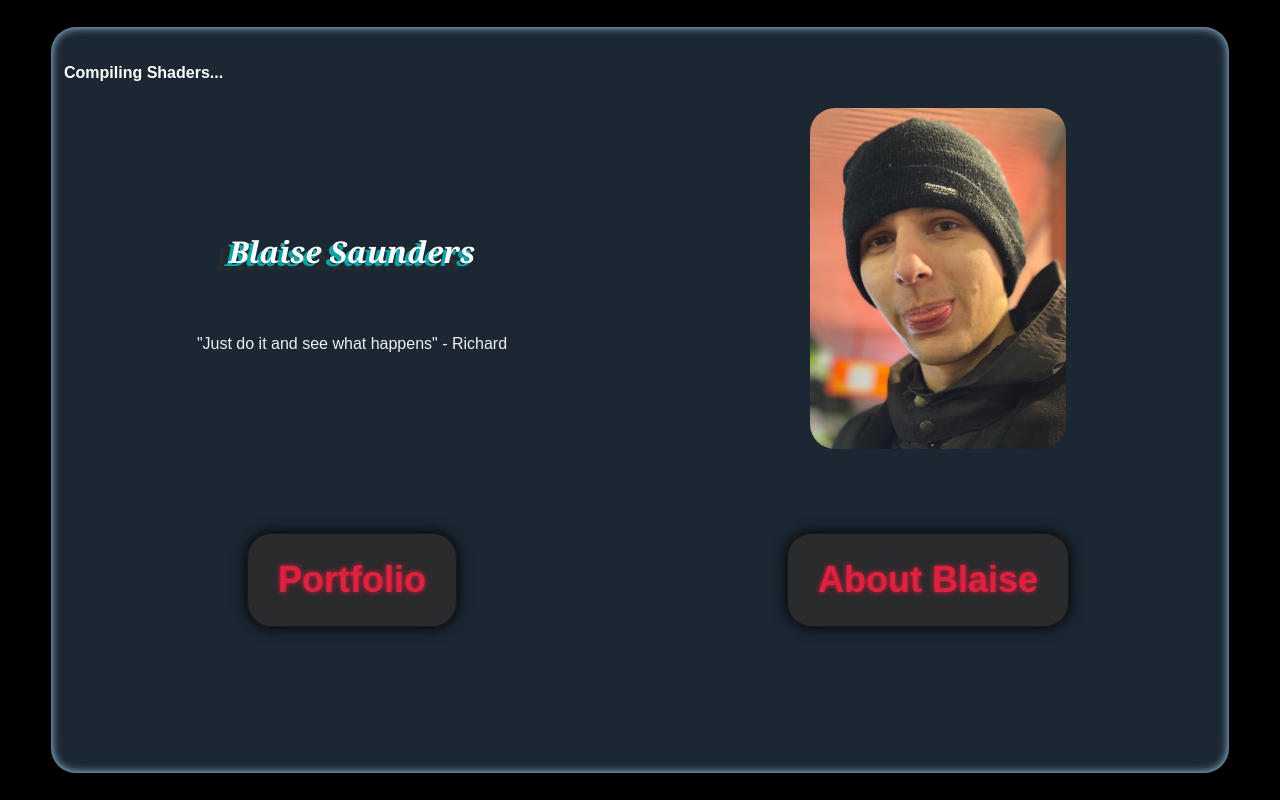
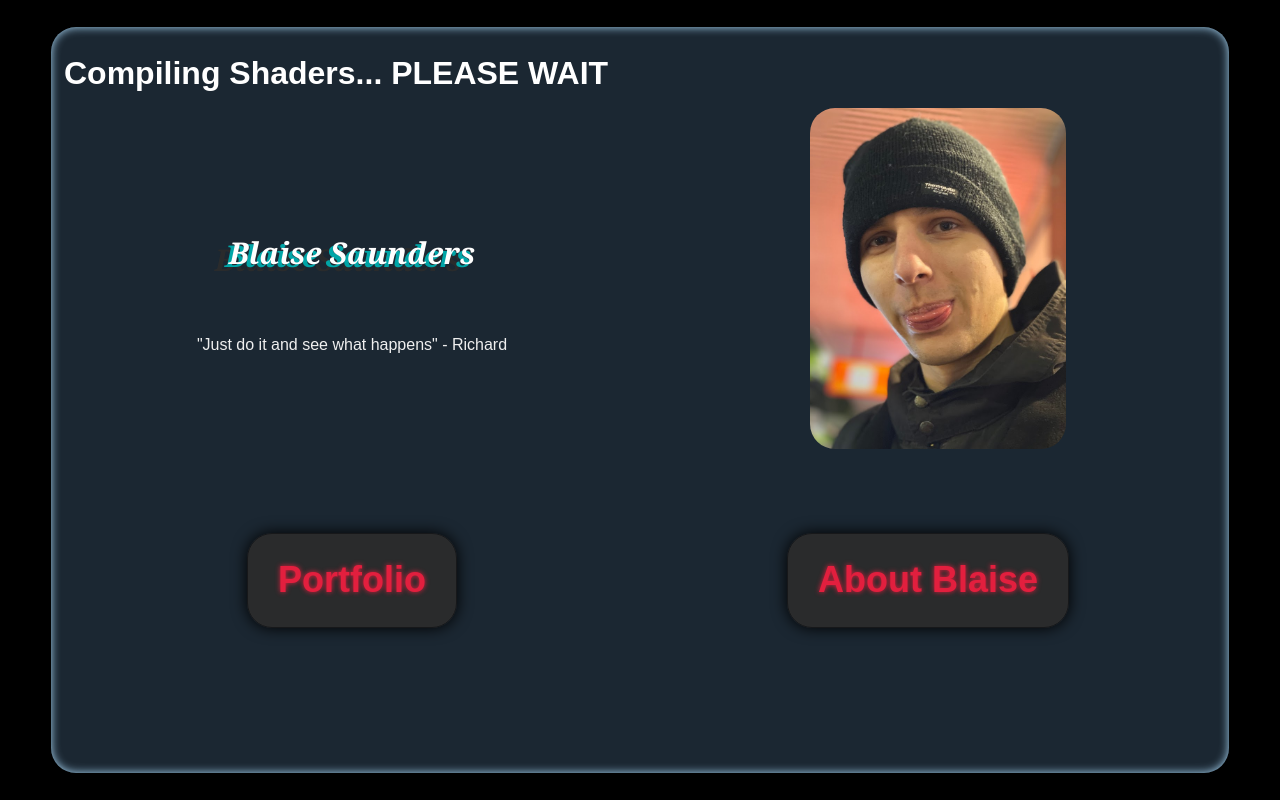
Before and after one commit to BlaiseSaunders/dandymixspace, a website: page dandymixspacev2/index.html in a window 1280 px wide. Drawn offline with nearby package versions, Linux system fonts and the light colour scheme.

Commit message:
added compile warning

```diff
--- a/dandymixspacev2/index.html
+++ b/dandymixspacev2/index.html
@@ -10,7 +10,7 @@
 	<body>
 		<div>
 			<div class='hover'>
-			<h4 id='info'>Compiling Shaders...</h4>
+			<h1 id='info'>Compiling Shaders... PLEASE WAIT</h1>
 					<div class='main'>
 						<div class='shadowTop'></div>
 						<table style="width:100%">
```
